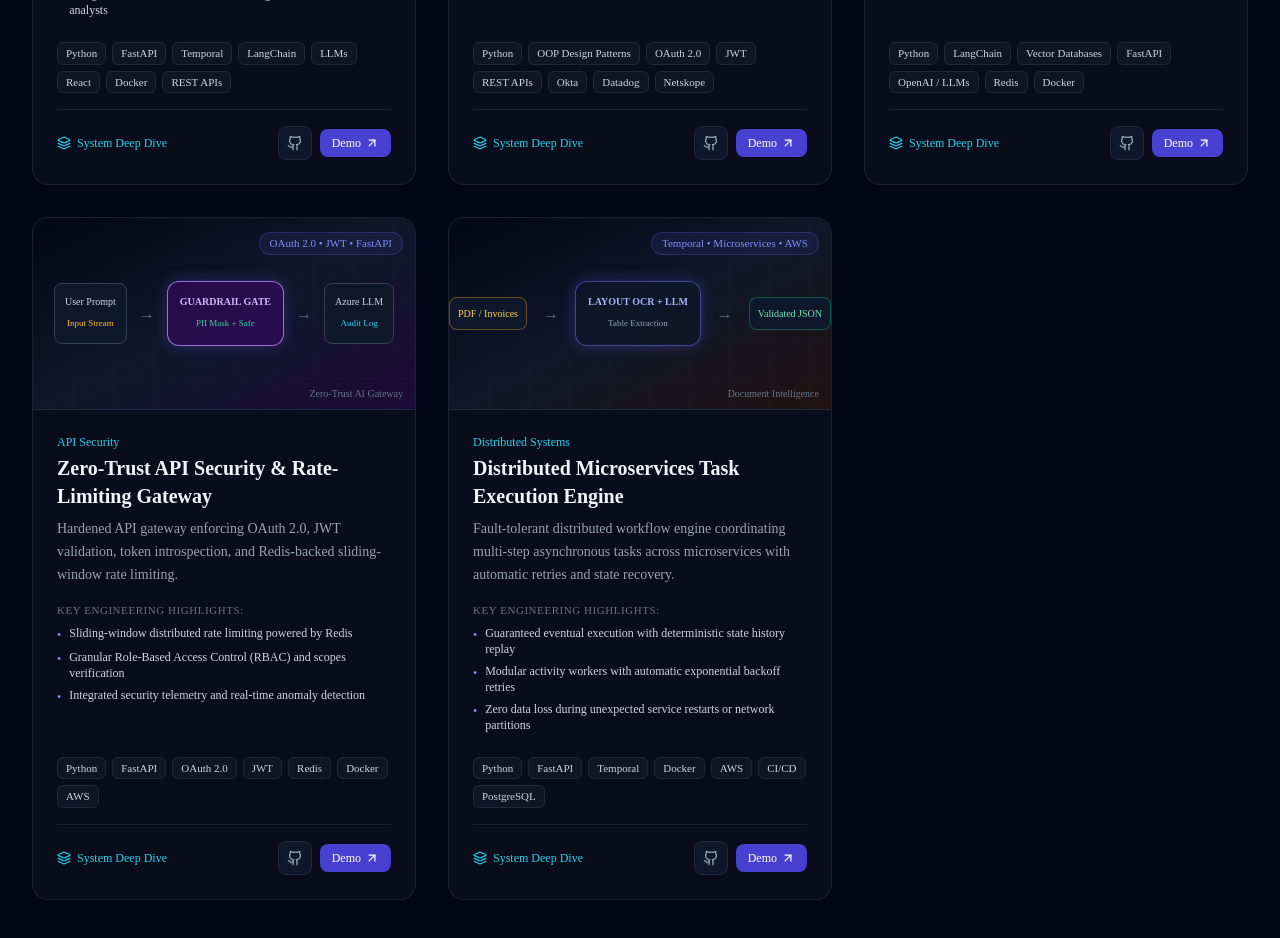
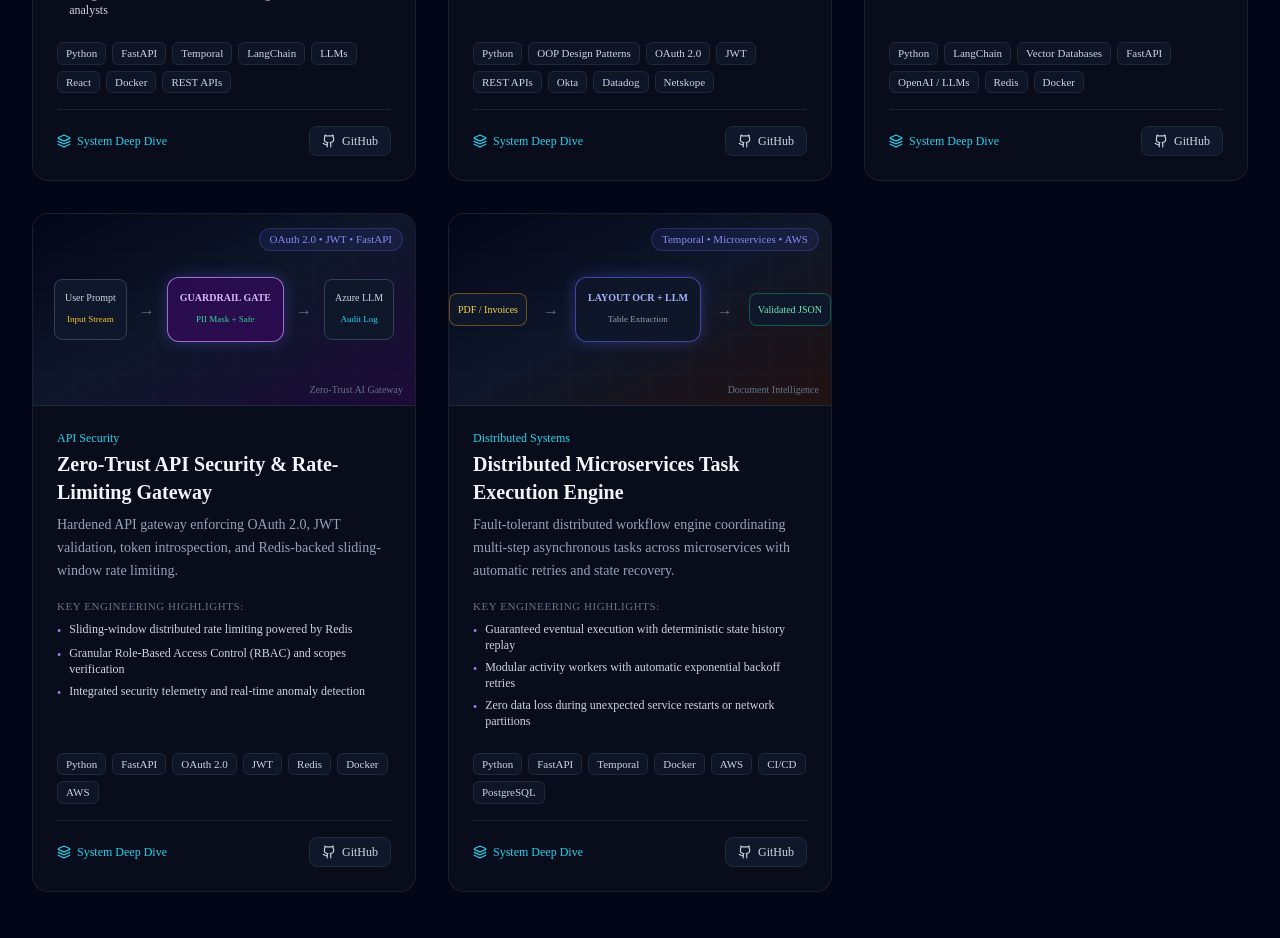
Before and after one commit to shinderushikesh706/Portfolio, a Next.js app: page / in a window 1280 px wide. Shown: the part 4340-5278 px from the top of the page. Built offline with nearby package versions, Linux system fonts and the light colour scheme.

Commit message:
fix: remove demo links from project cards, architecture modal, and config

```diff
--- a/src/components/projects/ProjectArchitectureModal.tsx
+++ b/src/components/projects/ProjectArchitectureModal.tsx
@@ -1,10 +1,9 @@
 "use client";
 
 import { motion, AnimatePresence } from "framer-motion";
-import { X, Cpu, CheckCircle2, Gauge, ExternalLink, Github, Sparkles } from "lucide-react";
+import { X, Cpu, CheckCircle2, Gauge, Github, Sparkles } from "lucide-react";
 import { Project } from "@/data/portfolioData";
 import { Badge } from "@/components/ui/Badge";
-import { Button } from "@/components/ui/Button";
 
 interface ProjectArchitectureModalProps {
   project: Project | null;
@@ -139,26 +138,15 @@ export function ProjectArchitectureModal({
               <span className="w-2 h-2 rounded-full bg-emerald-400" />
               <span>Production Tested Architecture</span>
             </div>
-            <div className="flex items-center gap-3">
             <a
               href={project.githubUrl}
               target="_blank"
               rel="noopener noreferrer"
-                className="inline-flex items-center gap-1.5 px-3 py-1.5 rounded-lg text-xs font-medium bg-slate-800 hover:bg-slate-700 text-slate-200 border border-slate-700 transition-colors"
+              className="inline-flex items-center gap-1.5 px-4 py-2 rounded-lg text-xs font-medium bg-brand-600 hover:bg-brand-500 text-white transition-colors"
             >
               <Github className="w-3.5 h-3.5" />
-                <span>GitHub</span>
+              <span>View GitHub Repository</span>
             </a>
-              <a
-                href={project.demoUrl}
-                target="_blank"
-                rel="noopener noreferrer"
-                className="inline-flex items-center gap-1.5 px-3 py-1.5 rounded-lg text-xs font-medium bg-brand-600 hover:bg-brand-500 text-white transition-colors"
-              >
-                <ExternalLink className="w-3.5 h-3.5" />
-                <span>Live Demo</span>
-              </a>
-            </div>
           </div>
         </motion.div>
       </div>
--- a/src/components/projects/ProjectCard.tsx
+++ b/src/components/projects/ProjectCard.tsx
@@ -4,7 +4,7 @@ import React from "react";
 import { Project } from "@/data/portfolioData";
 import { ProjectIllustration } from "./ProjectIllustration";
 import { Badge } from "@/components/ui/Badge";
-import { ExternalLink, Github, Layers, ArrowUpRight } from "lucide-react";
+import { Github, Layers } from "lucide-react";
 
 interface ProjectCardProps {
   project: Project;
@@ -84,28 +84,17 @@ export function ProjectCard({ project, onOpenArchitecture }: ProjectCardProps) {
               <span>System Deep Dive</span>
             </button>
 
-            <div className="flex items-center gap-2">
             <a
               href={project.githubUrl}
               target="_blank"
               rel="noopener noreferrer"
-                className="p-2 rounded-lg bg-slate-900 hover:bg-slate-800 border border-slate-800 hover:border-slate-700 text-slate-400 hover:text-white transition-colors"
+              className="inline-flex items-center gap-1.5 px-3 py-1.5 rounded-lg bg-slate-900 hover:bg-slate-800 border border-slate-800 hover:border-slate-700 text-slate-300 hover:text-white text-xs font-medium transition-colors"
               aria-label="GitHub Repository"
-                title="View Code on GitHub"
+              title="View on GitHub"
             >
-                <Github className="w-4 h-4" />
+              <Github className="w-3.5 h-3.5" />
+              <span>GitHub</span>
             </a>
-              <a
-                href={project.demoUrl}
-                target="_blank"
-                rel="noopener noreferrer"
-                className="inline-flex items-center gap-1 px-3 py-1.5 rounded-lg bg-brand-600/90 hover:bg-brand-500 text-white text-xs font-medium shadow-sm transition-colors"
-                title="View Live Demo"
-              >
-                <span>Demo</span>
-                <ArrowUpRight className="w-3.5 h-3.5" />
-              </a>
-            </div>
           </div>
         </div>
       </div>
--- a/src/data/portfolioData.ts
+++ b/src/data/portfolioData.ts
@@ -7,7 +7,7 @@ export interface Project {
   technologies: string[];
   highlights: string[];
   githubUrl: string;
-  demoUrl: string;
+  demoUrl?: string;
   badge: string;
   isPlaceholder: boolean;
   architectureDetails: {
@@ -267,7 +267,6 @@ export const portfolioData = {
         "Designed interactive React-based investigation dashboard for SOC analysts",
       ],
       githubUrl: "https://github.com/shinderushikesh706",
-      demoUrl: "https://github.com/shinderushikesh706",
       isPlaceholder: false,
       architectureDetails: {
         overview:
@@ -312,7 +311,6 @@ export const portfolioData = {
         "Standardized integrations with Datadog, Netskope, Okta, Rapid7, and Tenable",
       ],
       githubUrl: "https://github.com/shinderushikesh706",
-      demoUrl: "https://github.com/shinderushikesh706",
       isPlaceholder: false,
       architectureDetails: {
         overview:
@@ -354,7 +352,6 @@ export const portfolioData = {
         "Low-latency streaming endpoints built with FastAPI and Redis caching",
       ],
       githubUrl: "https://github.com/shinderushikesh706",
-      demoUrl: "https://github.com/shinderushikesh706",
       isPlaceholder: false,
       architectureDetails: {
         overview:
@@ -396,7 +393,6 @@ export const portfolioData = {
         "Integrated security telemetry and real-time anomaly detection",
       ],
       githubUrl: "https://github.com/shinderushikesh706",
-      demoUrl: "https://github.com/shinderushikesh706",
       isPlaceholder: false,
       architectureDetails: {
         overview:
@@ -438,7 +434,6 @@ export const portfolioData = {
         "Zero data loss during unexpected service restarts or network partitions",
       ],
       githubUrl: "https://github.com/shinderushikesh706",
-      demoUrl: "https://github.com/shinderushikesh706",
       isPlaceholder: false,
       architectureDetails: {
         overview:
```
Lines whose indentation alone changed are shown as unchanged.
